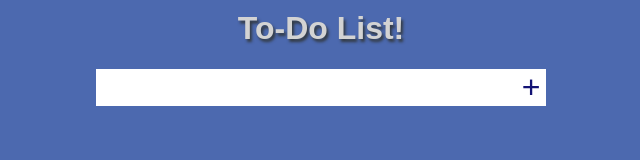
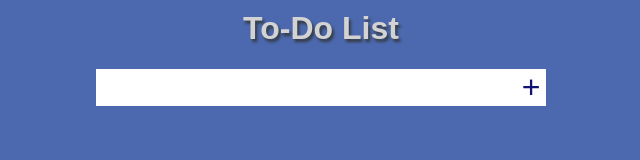
Before and after one commit to johnsonav1992/to_do_list_app, a plain HTML site: page index.html in a window 1280 px wide. Shown: the full height of the page, 319-959 px from the left. Drawn offline with Linux system fonts and the light colour scheme.

Commit message:
test again

```diff
--- a/index.html
+++ b/index.html
@@ -9,7 +9,7 @@
     <title>To-Do List</title>
 </head>
 <body>
-    <h1>To-Do List!</h1>
+    <h1>To-Do List</h1>
     <form>
         <input type="text" class="todo-input">
         <button class="todo-button" type="submit">+</button>
```
